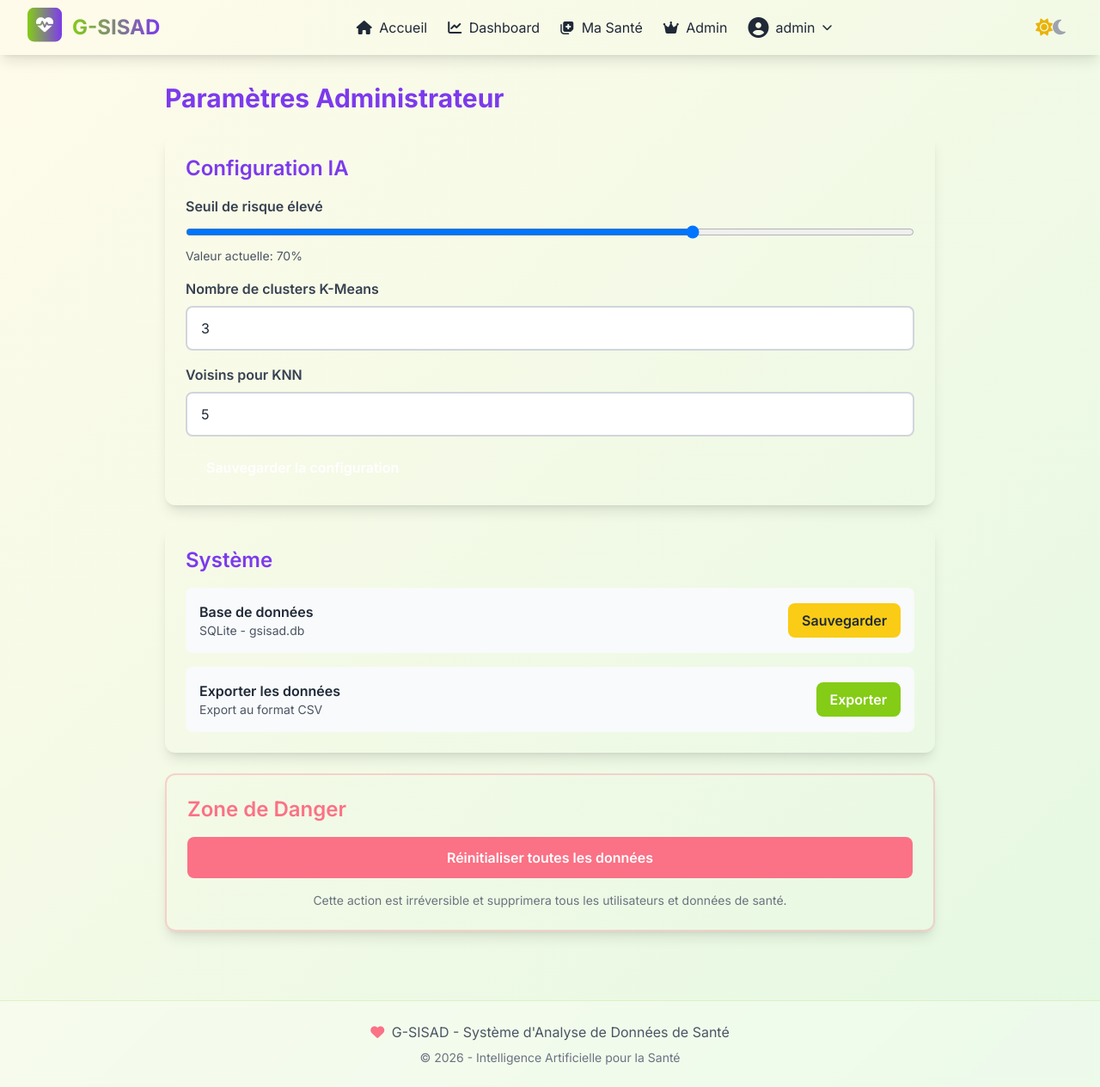
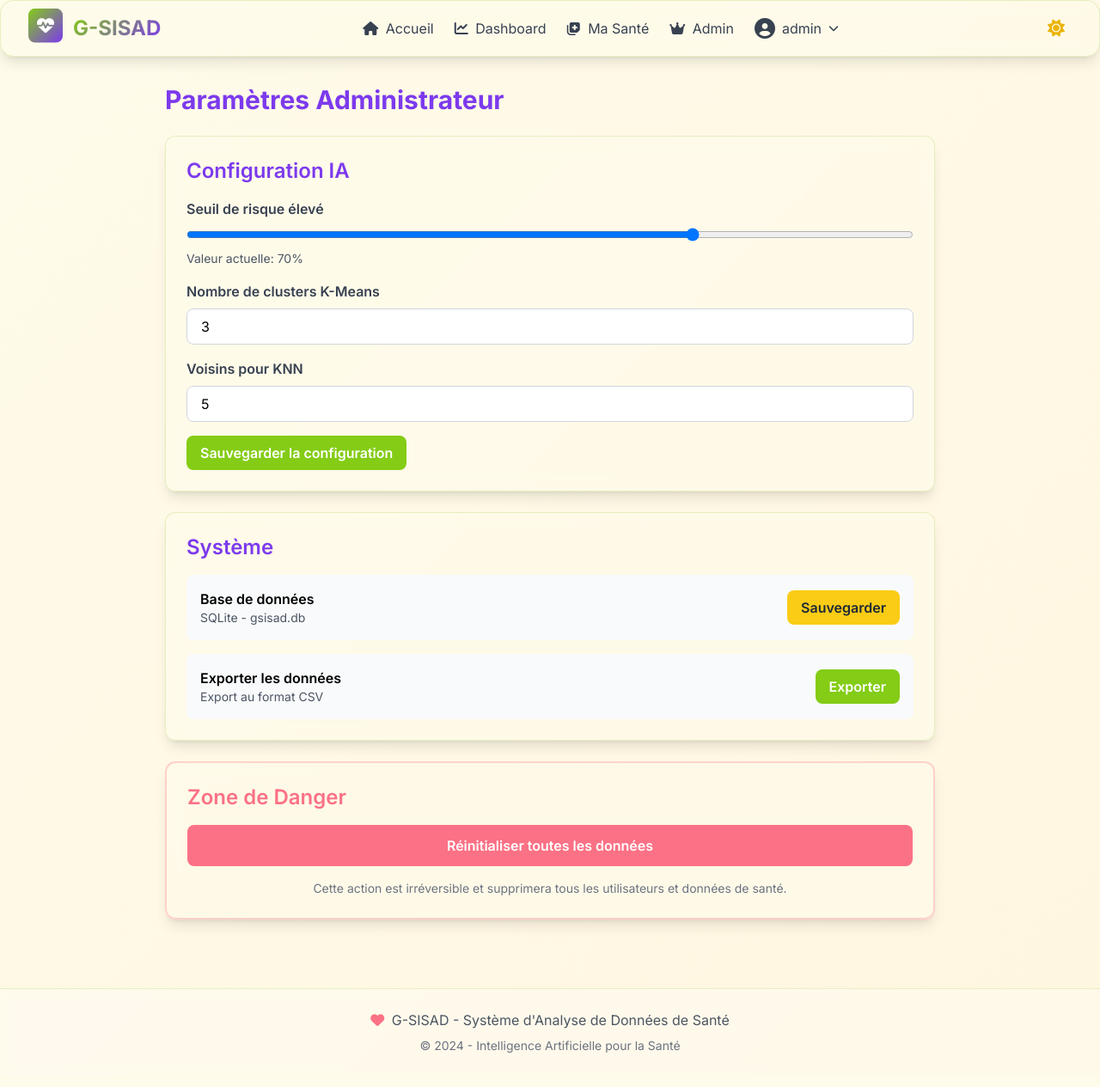
Before and after one commit to Linfaigk4/g-sisad-flask-essengue-biloa-victorien-michel-23u2628, a Flask app: page /admin/settings in a window 1280 px wide. Shown: the whole page at 86% size. After the commit the page ends 1225 px from the top, so only its background shows below. Run offline with Flask 3, Linux system fonts and the light colour scheme; a user stored in the database is signed in; some libraries are stand-ins or nearby versions.

Commit message:
base-touche

```diff
--- a/templates/base.html
+++ b/templates/base.html
@@ -5,8 +5,34 @@
     <meta name="viewport" content="width=device-width, initial-scale=1.0">
     <title>G-SISAD - {% block title %}Système d'Analyse de Données de Santé{% endblock %}</title>
 
-    <!-- Tailwind CSS compilé -->
-    <link rel="stylesheet" href="{{ url_for('static', filename='css/output.css') }}">
+    <!-- Tailwind CSS CDN -->
+    <script src="https://cdn.tailwindcss.com"></script>
+
+    <!-- Configuration Tailwind personnalisée -->
+    <script>
+        tailwind.config = {
+            darkMode: 'class',
+            theme: {
+                extend: {
+                    colors: {
+                        lime: '#84CC16',
+                        ivory: '#FFFBEA',
+                        pearl: '#D1D5DB',
+                        coral: '#FB7185',
+                        sage: '#A7F3D0',
+                        solar: '#FACC15',
+                        plum: '#7C3AED',
+                        'dark-bg': '#0F172A',
+                        'dark-surface': '#1E293B',
+                        'dark-surface-lighter': '#334155',
+                        'dark-border': '#475569',
+                        'dark-text': '#E2E8F0',
+                        'dark-text-secondary': '#94A3B8',
+                    }
+                }
+            }
+        }
+    </script>
 
     <!-- Font Awesome -->
     <link rel="stylesheet" href="https://cdnjs.cloudflare.com/ajax/libs/font-awesome/6.4.0/css/all.min.css">
@@ -19,31 +45,191 @@
     <script src="https://cdn.plot.ly/plotly-2.27.1.min.js" charset="utf-8"></script>
 
     <style>
-        /* Smooth scrolling */
-        html {
-            scroll-behavior: smooth;
+        /* Styles personnalisés */
+        * {
+            font-family: 'Inter', sans-serif;
         }
 
-        /* Loading spinner adaptatif */
-        .spinner {
-            border: 3px solid rgba(132, 188, 22, 0.1);
-            border-radius: 50%;
-            border-top: 3px solid #84CC16;
-            width: 40px;
-            height: 40px;
-            animation: spin 1s linear infinite;
+        .glassmorphism {
+            background: rgba(255, 251, 234, 0.7);
+            backdrop-filter: blur(10px);
+            border: 1px solid rgba(132, 188, 22, 0.2);
+            border-radius: 1rem;
+            transition: all 0.3s ease;
         }
 
-        @keyframes spin {
-            0% { transform: rotate(0deg); }
-            100% { transform: rotate(360deg); }
+        .glassmorphism:hover {
+            transform: translateY(-4px);
+            box-shadow: 0 20px 25px -5px rgba(0, 0, 0, 0.1);
         }
 
-        /* Transition douce pour le thème */
-        * {
-            transition-property: background-color, border-color, color, fill, stroke;
-            transition-timing-function: cubic-bezier(0.4, 0, 0.2, 1);
-            transition-duration: 200ms;
+        .glass-card {
+            background: rgba(255, 251, 234, 0.8);
+            backdrop-filter: blur(10px);
+            border-radius: 1rem;
+            box-shadow: 0 10px 15px -3px rgba(0, 0, 0, 0.1);
+            transition: all 0.3s ease;
+        }
+
+        .glass-card:hover {
+            transform: translateY(-4px);
+            box-shadow: 0 20px 25px -5px rgba(0, 0, 0, 0.15);
+        }
+
+        .btn-primary {
+            background-color: #84CC16 !important;
+            color: white !important;
+            font-weight: 600 !important;
+            padding: 0.5rem 1rem !important;
+            border-radius: 0.5rem !important;
+            transition: all 0.3s ease !important;
+        }
+
+        .btn-primary:hover {
+            background-color: #65A30D !important;
+            transform: translateY(-2px) !important;
+            box-shadow: 0 10px 15px -3px rgba(0, 0, 0, 0.1) !important;
+        }
+
+        .btn-secondary {
+            background-color: #7C3AED !important;
+            color: white !important;
+            font-weight: 600 !important;
+            padding: 0.5rem 1rem !important;
+            border-radius: 0.5rem !important;
+            transition: all 0.3s ease !important;
+        }
+
+        .btn-secondary:hover {
+            background-color: #6D28D9 !important;
+            transform: translateY(-2px) !important;
+        }
+
+        .gradient-primary {
+            background: linear-gradient(135deg, #84CC16 0%, #7C3AED 100%);
+        }
+
+        .gradient-secondary {
+            background: linear-gradient(135deg, #FFFBEA 0%, #FFF6E0 100%);
+        }
+
+        .text-gradient {
+            background: linear-gradient(135deg, #84CC16 0%, #7C3AED 100%);
+            -webkit-background-clip: text;
+            background-clip: text;
+            color: transparent;
+        }
+
+        .form-input {
+            width: 100%;
+            padding: 0.5rem 1rem;
+            border: 1px solid #D1D5DB;
+            border-radius: 0.5rem;
+            transition: all 0.2s ease;
+            background: white;
+        }
+
+        .form-input:focus {
+            outline: none;
+            border-color: #84CC16;
+            box-shadow: 0 0 0 3px rgba(132, 188, 22, 0.1);
+        }
+
+        .form-label {
+            display: block;
+            color: #374151;
+            font-weight: 600;
+            margin-bottom: 0.5rem;
+        }
+
+        .badge-low {
+            background-color: #A7F3D0;
+            color: #065F46;
+            padding: 0.25rem 0.75rem;
+            border-radius: 9999px;
+            font-size: 0.75rem;
+            font-weight: 600;
+        }
+
+        .badge-medium {
+            background-color: #FACC15;
+            color: #854D0E;
+            padding: 0.25rem 0.75rem;
+            border-radius: 9999px;
+            font-size: 0.75rem;
+            font-weight: 600;
+        }
+
+        .badge-high {
+            background-color: #FB7185;
+            color: #7F1D1D;
+            padding: 0.25rem 0.75rem;
+            border-radius: 9999px;
+            font-size: 0.75rem;
+            font-weight: 600;
+        }
+
+        /* Dark mode styles */
+        .dark .glassmorphism {
+            background: rgba(30, 41, 59, 0.7);
+            border-color: #475569;
+        }
+
+        .dark .glass-card {
+            background: rgba(30, 41, 59, 0.8);
+        }
+
+        .dark .form-input {
+            background: #334155;
+            border-color: #475569;
+            color: #E2E8F0;
+        }
+
+        .dark .form-label {
+            color: #E2E8F0;
+        }
+
+        .dark .gradient-secondary {
+            background: linear-gradient(135deg, #0F172A 0%, #1E293B 100%);
+        }
+
+        /* Animations */
+        @keyframes float {
+            0%, 100% { transform: translateY(0px); }
+            50% { transform: translateY(-10px); }
+        }
+
+        .animate-float {
+            animation: float 3s ease-in-out infinite;
+        }
+
+        @keyframes fadeIn {
+            from { opacity: 0; transform: translateY(20px); }
+            to { opacity: 1; transform: translateY(0); }
+        }
+
+        .animate-fade-in {
+            animation: fadeIn 0.5s ease-out;
+        }
+
+        /* Scrollbar */
+        ::-webkit-scrollbar {
+            width: 8px;
+            height: 8px;
+        }
+
+        ::-webkit-scrollbar-track {
+            background: #FFFBEA;
+            border-radius: 10px;
+        }
+
+        ::-webkit-scrollbar-thumb {
+            background: #84CC16;
+            border-radius: 10px;
+        }
+
+        .dark ::-webkit-scrollbar-track {
+            background: #1E293B;
         }
     </style>
 
@@ -62,45 +248,42 @@
                 </div>
 
                 <div class="hidden md:flex items-center space-x-6">
-                    <a href="{{ url_for('index') }}" class="nav-link">
+                    <a href="{{ url_for('index') }}" class="text-gray-700 dark:text-dark-text hover:text-lime transition">
                         <i class="fas fa-home mr-1"></i> Accueil
                     </a>
                     {% if current_user.is_authenticated %}
-                        <a href="{{ url_for('dashboard') }}" class="nav-link">
+                        <a href="{{ url_for('dashboard') }}" class="text-gray-700 dark:text-dark-text hover:text-lime transition">
                             <i class="fas fa-chart-line mr-1"></i> Dashboard
                         </a>
-                        <a href="{{ url_for('health_form') }}" class="nav-link">
+                        <a href="{{ url_for('health_form') }}" class="text-gray-700 dark:text-dark-text hover:text-lime transition">
                             <i class="fas fa-notes-medical mr-1"></i> Ma Santé
                         </a>
                         {% if current_user.role == 'admin' %}
-                            <a href="{{ url_for('admin_dashboard') }}" class="nav-link">
+                            <a href="{{ url_for('admin_dashboard') }}" class="text-gray-700 dark:text-dark-text hover:text-lime transition">
                                 <i class="fas fa-crown mr-1"></i> Admin
                             </a>
                         {% endif %}
-
-                        <!-- Theme toggle button will be inserted here by JS -->
-
                         <div class="relative group">
-                            <button class="flex items-center space-x-2 nav-link">
+                            <button class="flex items-center space-x-2 text-gray-700 dark:text-dark-text hover:text-lime">
                                 <i class="fas fa-user-circle text-2xl"></i>
                                 <span>{{ current_user.username }}</span>
                                 <i class="fas fa-chevron-down text-xs"></i>
                             </button>
-                            <div class="dropdown-menu absolute right-0 w-48 mt-2 py-2 opacity-0 invisible group-hover:opacity-100 group-hover:visible transition-all duration-200">
-                                <a href="{{ url_for('user_settings') }}" class="dropdown-item block px-4 py-2">
+                            <div class="absolute right-0 w-48 mt-2 py-2 bg-white dark:bg-dark-surface-lighter rounded-lg shadow-xl opacity-0 invisible group-hover:opacity-100 group-hover:visible transition-all duration-200">
+                                <a href="{{ url_for('user_settings') }}" class="block px-4 py-2 text-gray-700 dark:text-dark-text hover:bg-lime/10">
                                     <i class="fas fa-cog mr-2"></i> Paramètres
                                 </a>
                                 <hr class="my-1 dark:border-dark-border">
-                                <a href="{{ url_for('logout') }}" class="dropdown-item block px-4 py-2 text-coral dark:text-coral">
+                                <a href="{{ url_for('logout') }}" class="block px-4 py-2 text-coral hover:bg-coral/10">
                                     <i class="fas fa-sign-out-alt mr-2"></i> Déconnexion
                                 </a>
                             </div>
                         </div>
                     {% else %}
-                        <a href="{{ url_for('login') }}" class="nav-link">
+                        <a href="{{ url_for('login') }}" class="text-gray-700 dark:text-dark-text hover:text-lime transition">
                             <i class="fas fa-sign-in-alt mr-1"></i> Connexion
                         </a>
-                        <a href="{{ url_for('register') }}" class="btn-primary">
+                        <a href="{{ url_for('register') }}" class="btn-primary inline-block px-4 py-2 rounded-lg">
                             <i class="fas fa-user-plus mr-1"></i> Inscription
                         </a>
                     {% endif %}
@@ -116,24 +299,24 @@
         <!-- Mobile menu -->
         <div class="md:hidden hidden" id="mobile-menu">
             <div class="px-2 pt-2 pb-3 space-y-1">
-                <a href="{{ url_for('index') }}" class="nav-link block px-3 py-2 rounded-md text-base font-medium">
+                <a href="{{ url_for('index') }}" class="block px-3 py-2 rounded-md text-base font-medium text-gray-700 dark:text-dark-text hover:text-lime hover:bg-lime/10">
                     Accueil
                 </a>
                 {% if current_user.is_authenticated %}
-                    <a href="{{ url_for('dashboard') }}" class="nav-link block px-3 py-2 rounded-md text-base font-medium">
+                    <a href="{{ url_for('dashboard') }}" class="block px-3 py-2 rounded-md text-base font-medium text-gray-700 dark:text-dark-text hover:text-lime hover:bg-lime/10">
                         Dashboard
                     </a>
-                    <a href="{{ url_for('health_form') }}" class="nav-link block px-3 py-2 rounded-md text-base font-medium">
+                    <a href="{{ url_for('health_form') }}" class="block px-3 py-2 rounded-md text-base font-medium text-gray-700 dark:text-dark-text hover:text-lime hover:bg-lime/10">
                         Ma Santé
                     </a>
-                    <a href="{{ url_for('logout') }}" class="text-coral block px-3 py-2 rounded-md text-base font-medium">
+                    <a href="{{ url_for('logout') }}" class="block px-3 py-2 rounded-md text-base font-medium text-coral hover:bg-coral/10">
                         Déconnexion
                     </a>
                 {% else %}
-                    <a href="{{ url_for('login') }}" class="nav-link block px-3 py-2 rounded-md text-base font-medium">
+                    <a href="{{ url_for('login') }}" class="block px-3 py-2 rounded-md text-base font-medium text-gray-700 dark:text-dark-text hover:text-lime hover:bg-lime/10">
                         Connexion
                     </a>
-                    <a href="{{ url_for('register') }}" class="text-lime block px-3 py-2 rounded-md text-base font-medium">
+                    <a href="{{ url_for('register') }}" class="block px-3 py-2 rounded-md text-base font-medium text-lime hover:bg-lime/10">
                         Inscription
                     </a>
                 {% endif %}
@@ -145,7 +328,7 @@
         {% with messages = get_flashed_messages(with_categories=true) %}
             {% if messages %}
                 {% for category, message in messages %}
-                    <div class="mb-4 p-4 rounded-lg animate-slide-up
+                    <div class="mb-4 p-4 rounded-lg animate-fade-in
                                 {% if category == 'error' %}bg-coral/20 text-coral border-l-4 border-coral
                                 {% elif category == 'success' %}bg-sage/20 text-green-800 dark:text-sage border-l-4 border-sage
                                 {% else %}bg-lime/20 text-gray-700 dark:text-dark-text border-l-4 border-lime{% endif %}">
@@ -168,7 +351,7 @@
                 G-SISAD - Système d'Analyse de Données de Santé
             </p>
             <p class="text-sm text-gray-500 dark:text-dark-text-secondary/70 mt-2">
-                © 2026 - Intelligence Artificielle pour la Santé
+                © 2024 - Intelligence Artificielle pour la Santé
             </p>
         </div>
     </footer>
@@ -188,7 +371,7 @@
             });
         }
 
-        // Smooth scroll pour les ancres
+        // Smooth scroll
         document.querySelectorAll('a[href^="#"]').forEach(anchor => {
             anchor.addEventListener('click', function (e) {
                 const target = document.querySelector(this.getAttribute('href'));
@@ -199,7 +382,7 @@
             });
         });
 
-        // Observer pour animations au scroll
+        // Observer animations
         const observerOptions = {
             threshold: 0.1,
             rootMargin: '0px 0px -50px 0px'
@@ -217,26 +400,6 @@
         document.querySelectorAll('.glass-card, .stat-card, .glassmorphism').forEach(el => {
             observer.observe(el);
         });
-
-        // Mettre à jour les graphiques lors du changement de thème
-        window.addEventListener('themeChanged', (e) => {
-            const isDark = e.detail.theme === 'dark';
-
-            // Mettre à jour Plotly graphs
-            const plotlyGraphs = document.querySelectorAll('.plotly-graph');
-            plotlyGraphs.forEach(graph => {
-                const graphId = graph.id;
-                const graphData = Plotly.d3.select('#' + graphId).data();
-                if (graphData && graphData.length > 0) {
-                    const layout = {
-                        plot_bgcolor: isDark ? '#1E293B' : '#FFFBEA',
-                        paper_bgcolor: isDark ? '#1E293B' : '#FFFBEA',
-                        font: { color: isDark ? '#E2E8F0' : '#374151' }
-                    };
-                    Plotly.relayout(graphId, layout);
-                }
-            });
-        });
     </script>
 
     {% block extra_js %}{% endblock %}
```
